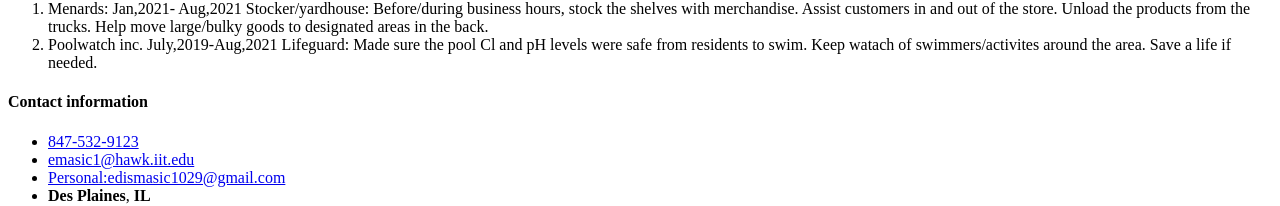
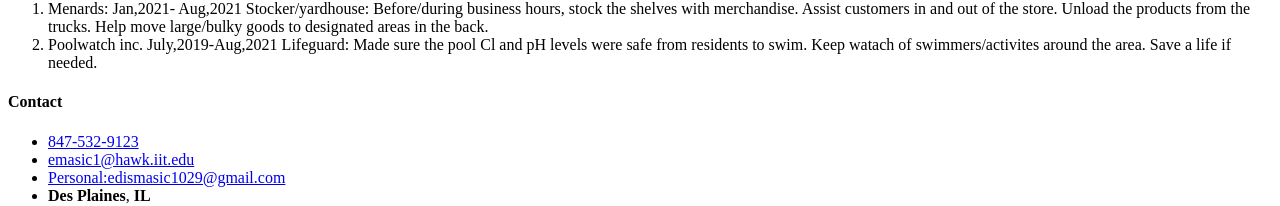
Before and after one commit to edismasic1029/Project-2, a plain HTML site: page resume/index.html in a window 1280 px wide. Shown: the part 227-433 px from the top of the page. Drawn offline with Linux system fonts and the light colour scheme.

Commit message:
htmllint check

```diff
--- a/resume/index.html
+++ b/resume/index.html
@@ -12,59 +12,44 @@
  <article id="resume">
     <h1>Edis Masic</h1>
 </article>
-
     <h2>Education:</h2>
-
          <ul>
      <li>
         Maine East High School :2015-2019
      </li>
-
         <li>
             Oakton Community College :2019-2021
         </li>
-
       <li>
         Illinois Institute of Technology :2021-
       </li>
-
     </ul>
-
     <h3>Jobs</h3>
-
         <ol>
        <li>
             Menards: Jan,2021- Aug,2021
             Stocker/yardhouse: Before/during business hours, stock the shelves with merchandise. Assist customers in and out of the store. Unload the products from the trucks. Help move large/bulky goods to designated areas in the back.
-
        </li>
         <li>
             Poolwatch inc. July,2019-Aug,2021
             Lifeguard: Made sure the pool Cl and pH levels were safe from residents to swim. Keep watach of swimmers/activites around the area. Save a life if needed.
         </li>
         </ol>
-
-
-
-    <h4>Contact information</h4>
-
+    <h4>Contact</h4>
     <ul>
     <li>
         <a class="p-tel" href="tel:1+847-532-9123">847-532-9123</a>
     </li>
-
     <li>
         <a href="mailto:emasic1@hawk.itt.edu">
             emasic1@hawk.iit.edu
         </a>
     </li>
-
     <li>
         <a href="mailto:edismasic1029@gmail.com">
             Personal:edismasic1029@gmail.com
         </a>
     </li>
-
 <li>
     <b class="p-locality">Des Plaines</b>,
     <b class="p-region">IL</b>
```
